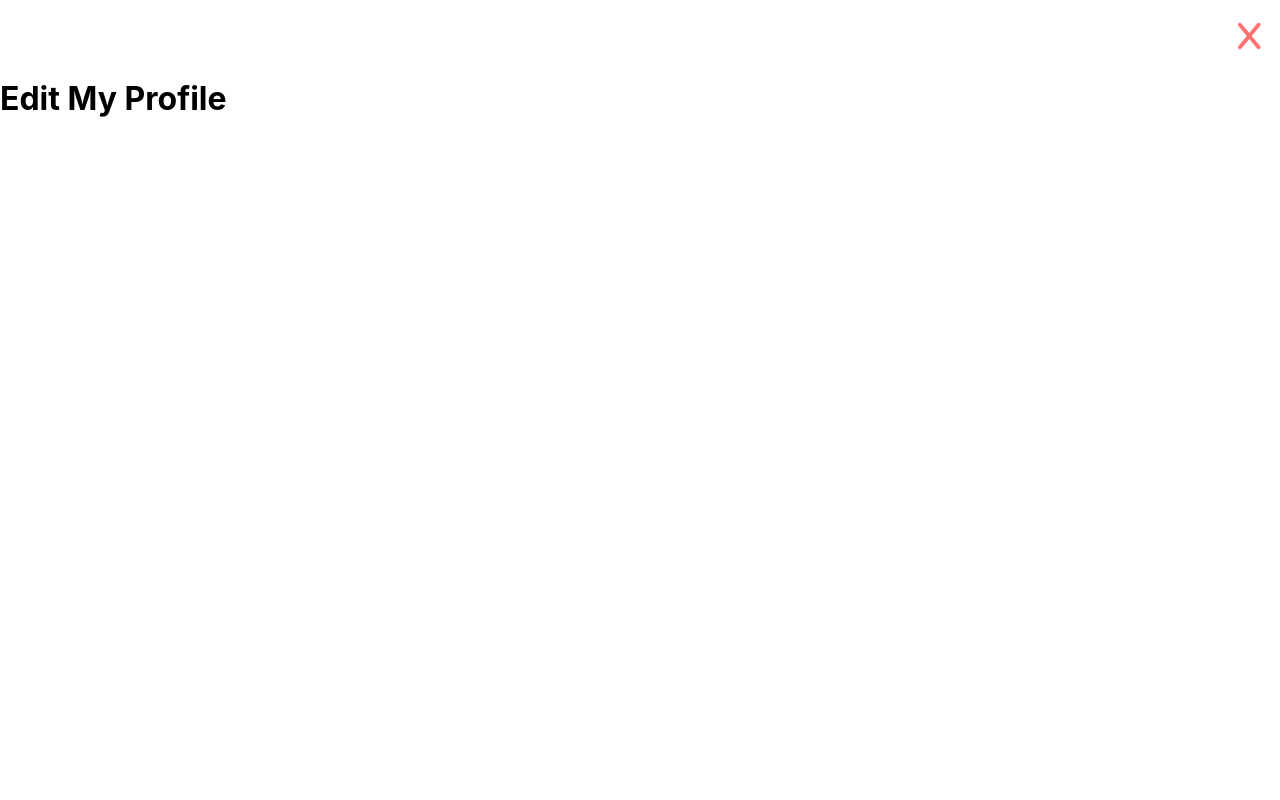
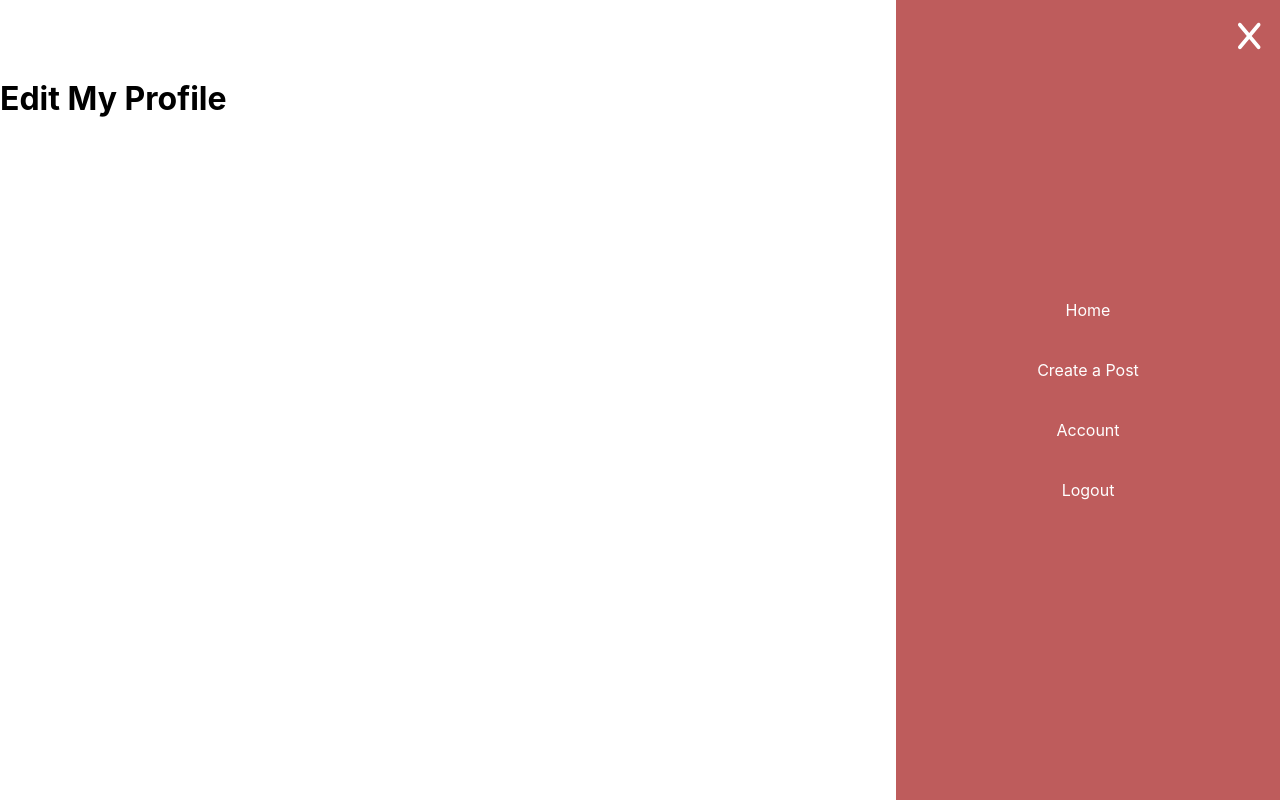
Before and after one commit to abby-pfingsten/groupomania-react-app, a React (Create React App) app in the folder app/: page /profile in a window 1280 px wide. Both pictures are taken after a click on the element 1246 px from the left and 36 px from the top of the page. Built offline with nearby package versions, Linux system fonts and the light colour scheme.

Commit message:
have menu taking up a third of the screen in desktop

```diff
--- a/app/src/frontend/pages/Header.js
+++ b/app/src/frontend/pages/Header.js
@@ -28,19 +28,22 @@ function Header({ isMobile }) {
         <div className={"nav-layout"}>
           <Link to="/">
             <img
-              className={`nav-layout__logo ${menuOpen ? 'hidden': ''}`}
+              className={`nav-layout__logo ${menuOpen ? "hidden" : ""}`}
               src={isMobile ? iconLogo : textLogo}
               alt="Groupomania Logo"
             ></img>
           </Link>
-          <div className="nav_menu" onClick={handleClick}>
+          <div
+            className={`nav_menu ${menuOpen ? "white-color" : ""}`}
+            onClick={handleClick}
+          >
             {menuOpen ? faXElement : faBarsElement}
           </div>
         </div>
 
         {menuOpen ? (
           <>
-            <ul className="nav_menu__items open">
+            <ul className="nav_menu__items menu open">
               <li className="nav_menu__links">
                 <Link to="/" onClick={closeMobileMenu}>
                   Home
--- a/app/src/frontend/styles/Nav.scss
+++ b/app/src/frontend/styles/Nav.scss
@@ -33,15 +33,27 @@
   z-index: 1002; /* Ensure it stays on top of the menu */
 
   &__items {
-    // display: flex;
-    // flex-direction: column;
-    // align-items: flex-end;
+    display: flex;
+    flex-direction: column;
+    align-items: flex-end;
+  }
+  &__links:hover {
+    color: #ff6347; /* Add a hover effect for better interactivity */
+  }
+  &__links a {
+    color: white;
+    text-decoration: none;
+  }
+}
+
+.menu {
   list-style-type: none;
   margin: 0;
   padding: 0;
   position: fixed;
   top: 0;
   left: 0;
+  // right: -33.33%;
   height: 100%;
   width: 100%;
   background-color: rgba(183, 75, 75, 0.9); /* Semi-transparent background */
@@ -50,18 +62,21 @@
   flex-direction: column;
   justify-content: center;
   align-items: center;
+  gap: 40px;
   opacity: 0;
   pointer-events: none;
-    transition: opacity 0.3s ease;
-    & .open {
-      opacity: 1;
-      left: 0; /* Slide in to the left when menu is open */
-      pointer-events: auto;
+  transition: right 1s ease, opacity 0.3s ease-in-out;
+  @include desktop-only {
+    left: 70%; /* Ensure the menu is positioned correctly */
+    width: 30%; /* Make the menu take up 30% of the screen width */
   }
 }
-  &__links a {
-    text-decoration: none;
-  }
+
+.menu.open {
+  opacity: 1;
+  transform: scale(1);
+
+  pointer-events: auto;
 }
 
 // keeps the logo hidden while the menu is open
@@ -69,3 +84,7 @@
   opacity: 0;
   pointer-events: none;
 }
+
+.white-color {
+  color: white;
+}
```
Lines whose indentation alone changed are shown as unchanged.
